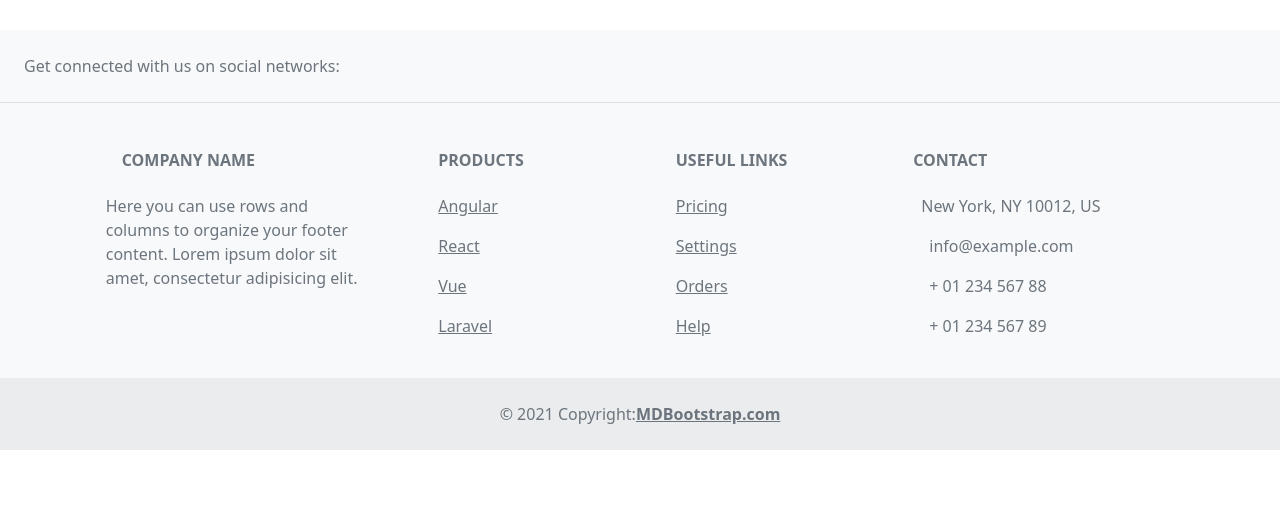
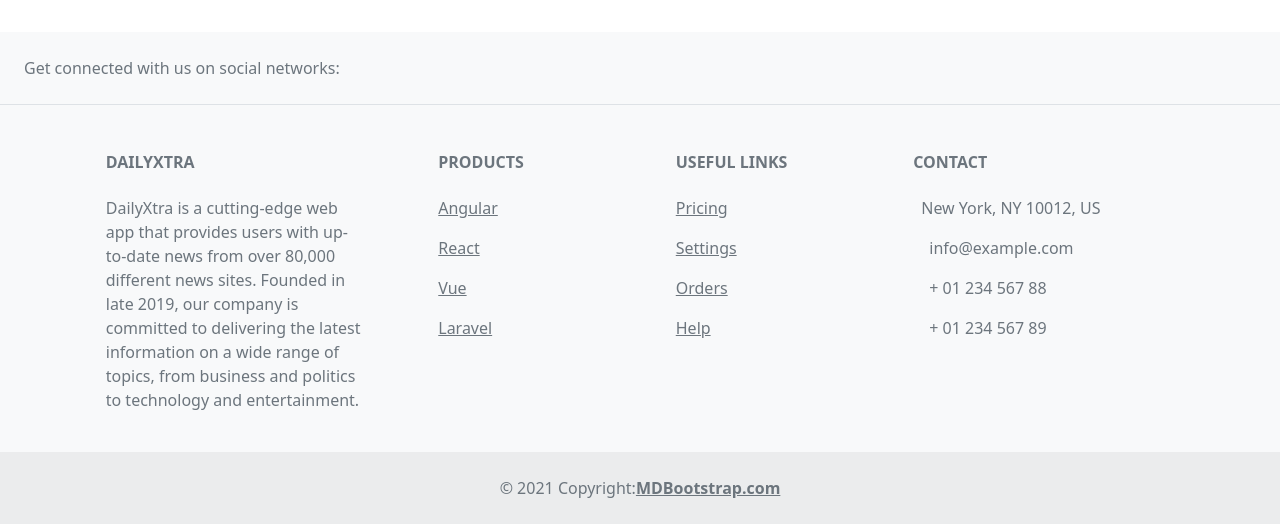
Before and after one commit to RadoslavStefanov/DailyXtra-ReactSPA, a React (Create React App) app: page / in a window 1280 px wide. Shown: the part 1312-1836 px from the top of the page. Before the commit the page ends 1762 px from the top, so only its background shows below. Built offline with nearby package versions, Linux system fonts and the light colour scheme; no server answers.

Commit message:
Fixed tab selection delay

```diff
--- a/src/components/Main/ArticlesBrowser/index.js
+++ b/src/components/Main/ArticlesBrowser/index.js
@@ -65,24 +65,22 @@
     useEffect(() =>
     {
         if(content.tabKey!==tab)
-           {
-             content.tabKey = tab;
-             content.pageNumber = 1;
-             setArticles([]);
-           }
+        {
+            content.tabKey = tab;
+            content.pageNumber = 1;
+            setArticles([]);
+        }
+
+        markSelectedTab();
 
         if(tab !== "filter")
             getArticles(content)
             .then(a=> setArticles(a))
-            .then( () => markSelectedTab() )
             .catch(err =>{console.error(err)});
         else if(filterResult.isApplied)
             getFilteredArticles(content,filterResult)
             .then(a=> setArticles(a))
-            .then( () => markSelectedTab() )
             .catch(err =>{console.error(err)});
-        else
-            markSelectedTab()
 
     },[tab,filterResult])
 
--- a/src/components/Shared/Footer/index.js
+++ b/src/components/Shared/Footer/index.js
@@ -11,7 +11,7 @@
 
         <div>
           <a href='' className='me-4 text-reset'>
-            <MDBIcon color='secondary' fab icon='facebook-f' />
+            <MDBIcon color='secondary' fab icon='twitter' />
           </a>
           <a href='' className='me-4 text-reset'>
             <MDBIcon color='secondary' fab icon='twitter' />
@@ -36,12 +36,10 @@
           <MDBRow className='mt-3'>
             <MDBCol md='3' lg='4' xl='3' className='mx-auto mb-4'>
               <h6 className='text-uppercase fw-bold mb-4'>
-                <MDBIcon color='secondary' icon='gem' className='me-3' />
-                Company name
+                DailyXtra
               </h6>
               <p>
-                Here you can use rows and columns to organize your footer content. Lorem ipsum dolor sit
-                amet, consectetur adipisicing elit.
+                DailyXtra is a cutting-edge web app that provides users with up-to-date news from over 80,000 different news sites. Founded in late 2019, our company is committed to delivering the latest information on a wide range of topics, from business and politics to technology and entertainment.
               </p>
             </MDBCol>
 
```
